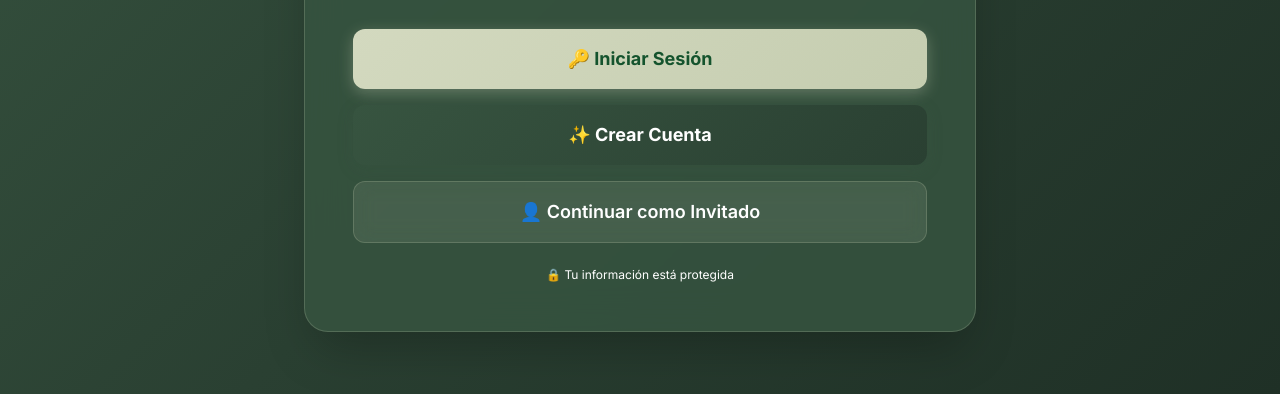
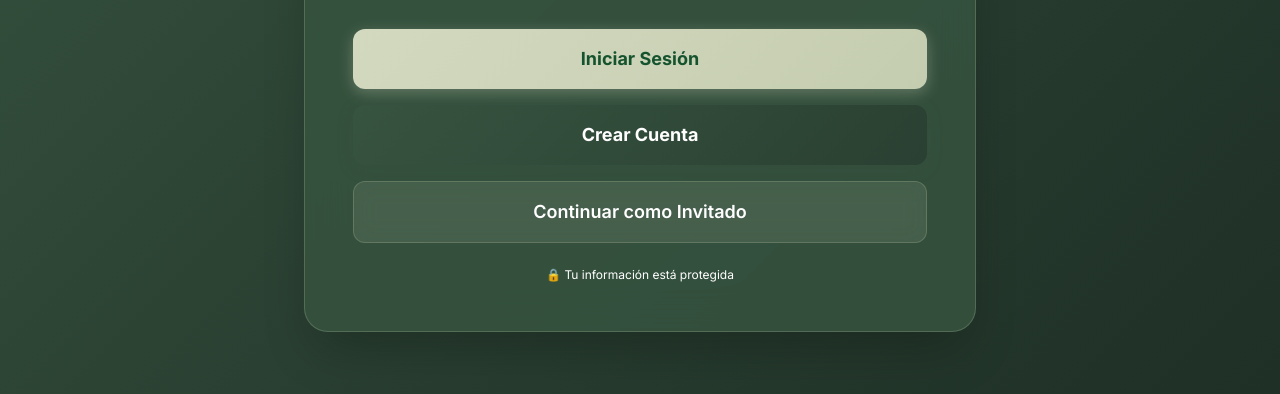
Before and after one commit to notfoxes/sushi-chatbot-ai, a website: page index.html in a window 1280 px wide. Shown: the part 406-800 px from the top of the page. Drawn offline with nearby package versions, Linux system fonts and the light colour scheme; a web font is replaced by a local one.

Commit message:
Update index.html

```diff
--- a/index.html
+++ b/index.html
@@ -203,13 +203,13 @@
 
             <div class="space-y-4 mb-6">
                 <button onclick="showLogin()" class="w-full btn-cream text-green-900 py-4 rounded-xl font-bold text-lg hover:shadow-xl transition">
-                    🔑 Iniciar Sesión
+                     Iniciar Sesión
                 </button>
                 <button onclick="showRegister()" class="w-full btn-green text-white py-4 rounded-xl font-bold text-lg hover:shadow-xl transition">
-                    ✨ Crear Cuenta
+                     Crear Cuenta
                 </button>
                 <button onclick="continueAsGuest()" class="w-full glass-light text-cream-100 py-4 rounded-xl font-semibold text-lg hover:shadow-xl transition border border-cream-500/30">
-                    👤 Continuar como Invitado
+                     Continuar como Invitado
                 </button>
             </div>
 
```
